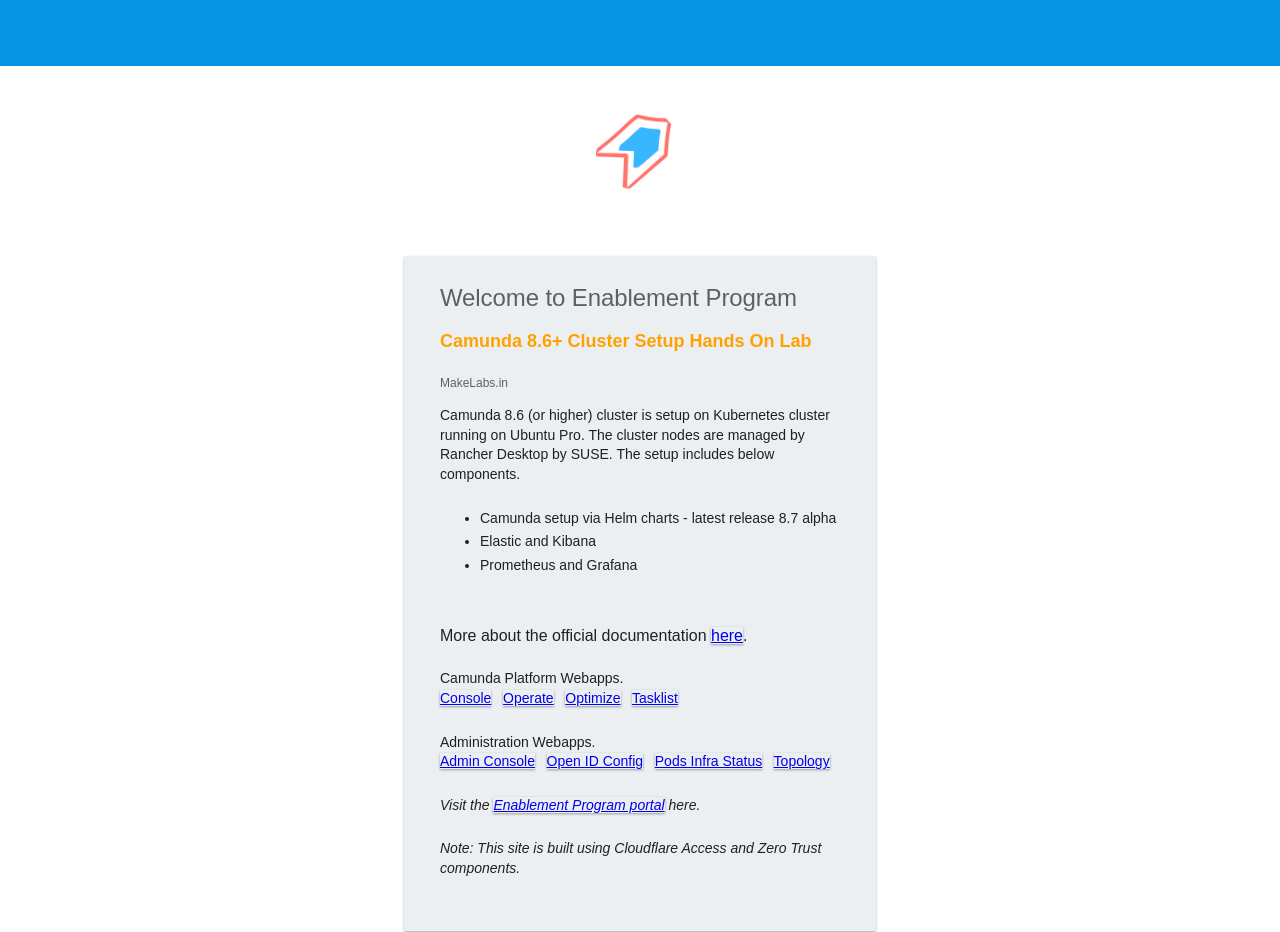
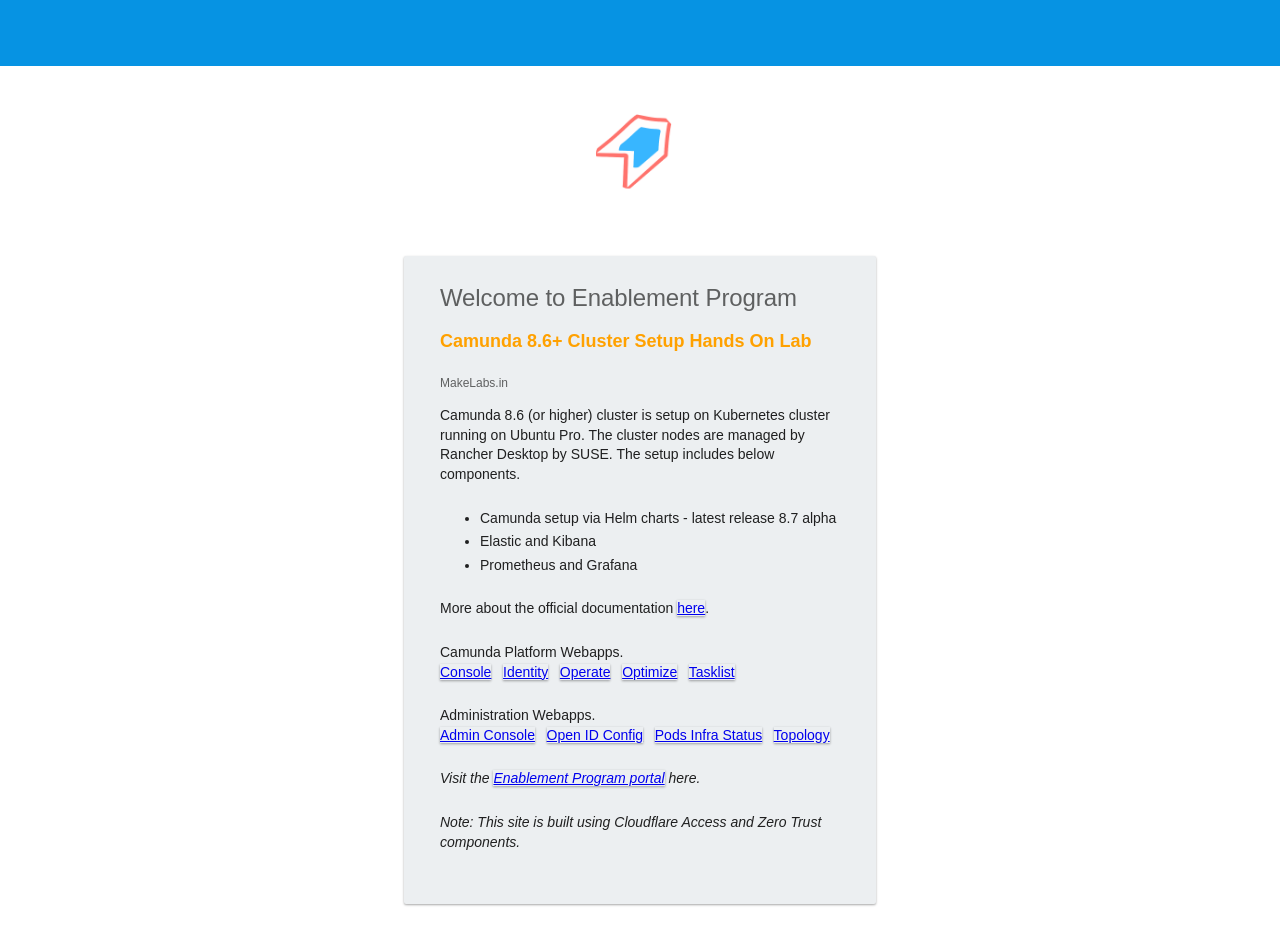
Before and after one commit to rchari-ml/c86-mini, a plain HTML site: page nginx/index.html in a window 1280 px wide. Shown: the top 932 px of the page. Drawn offline with Linux system fonts and the light colour scheme.

Commit message:
Update index.html

```diff
--- a/nginx/index.html
+++ b/nginx/index.html
@@ -53,7 +53,8 @@
                 <li>Elastic and Kibana</li>
                 <li>Prometheus and Grafana</li>
               </ul>
-            <br/><br/>
+          </p>
+          <p>
             More about the official documentation <a href="https://github.com/camunda/camunda-platform-helm/tree/main/charts/camunda-platform-8.6">here</a>.
           </p>
 
@@ -61,6 +62,7 @@
             Camunda Platform Webapps.
             <br/>
             <a href="/console">Console</a>&nbsp;&nbsp;
+            <a  href="/identity">Identity</a>&nbsp;&nbsp;
             <a  href="/operate">Operate</a>&nbsp;&nbsp;
             <a href="/optimize">Optimize</a>&nbsp;&nbsp;
             <a href="/tasklist">Tasklist</a>&nbsp;&nbsp;
```
